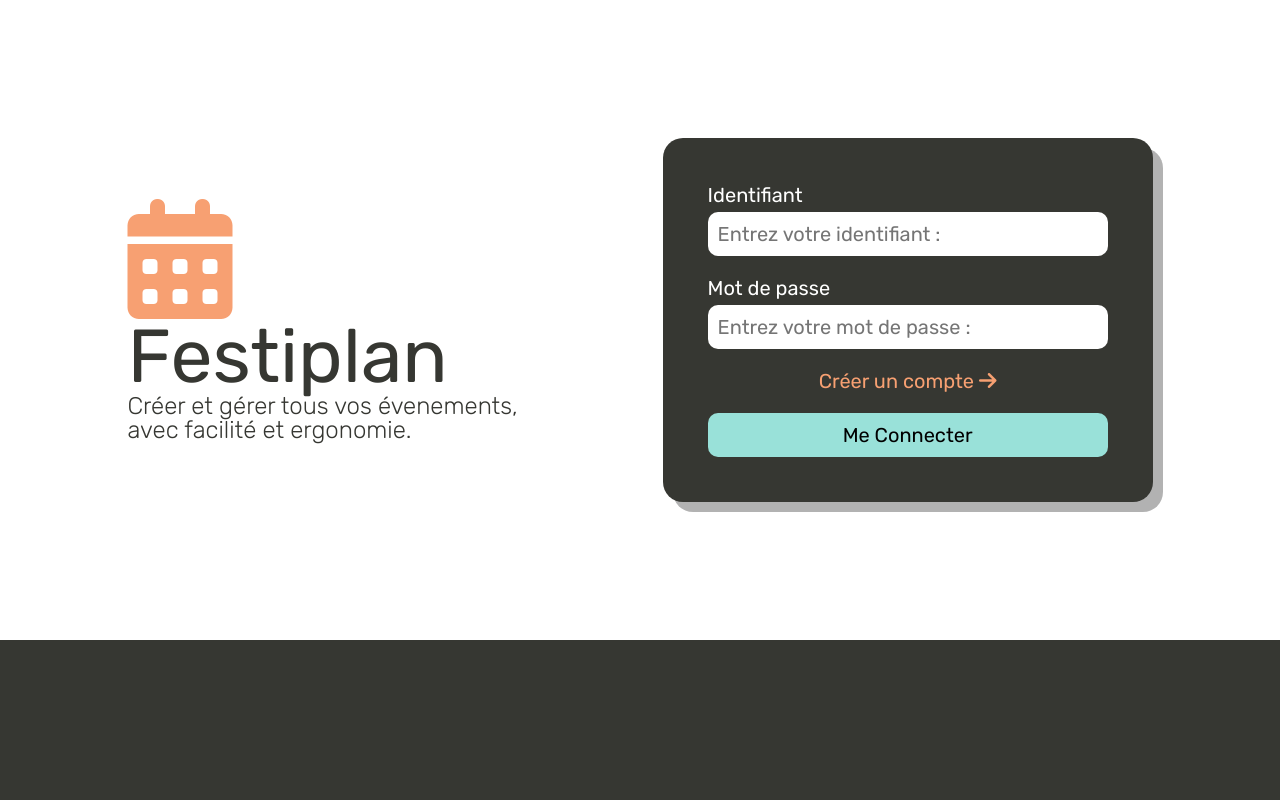
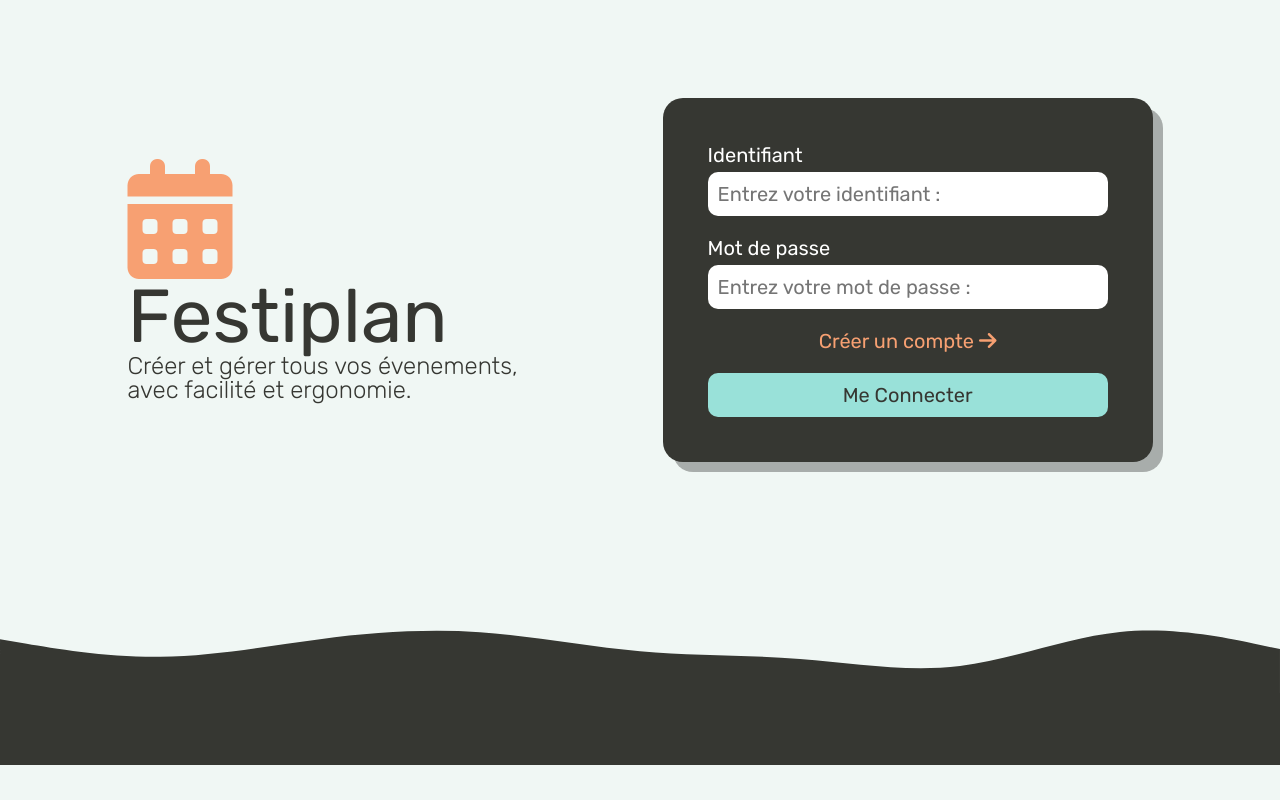
Before and after one commit to GroupeSAETPA1/Festiplan, a PHP site: page /views/index.php in a window 1280 px wide. Run offline with PHP 8.4, Linux system fonts and the light colour scheme; some libraries are stand-ins or nearby versions.

Commit message:
avacée ui, svg footer

```diff
--- a/FestiplanWeb/static/style/css/index/forms.css
+++ b/FestiplanWeb/static/style/css/index/forms.css
@@ -38,6 +38,7 @@
 
 .formulaire .boutonConnexion {
   background: #99E1D9;
+  color: #363732;
 }
 
 .formulaire form {
@@ -84,12 +85,12 @@
 
 .creationCompte .boutonCreation {
   background: #99E1D9;
-  color: black;
+  color: #363732;
 }
 
 .creationCompte .retour {
   background: #F7A072;
-  color: black;
+  color: #363732;
 }
 
 
--- a/FestiplanWeb/static/style/css/index/index.css
+++ b/FestiplanWeb/static/style/css/index/index.css
@@ -8,15 +8,16 @@
 }
 
 body {
-  background: white;
+  background: #F0F7F4;
   color: #363732;
   font-size: 20px;
+  overflow: hidden;
 }
 
 .app {
   display: flex;
   flex-direction: column;
-  height: 80vh;
+  height: 70vh;
   width: 100%;
   overflow: hidden;
 }
@@ -52,7 +53,7 @@
 
 footer {
   flex: none;
-  min-height: 20vh;
+  min-height: 9vh;
   background: #363732;
 }
 
--- /dev/null
+++ b/FestiplanWeb/static/style/css/svg.css
@@ -0,0 +1,21 @@
+@import url("https://fonts.googleapis.com/css2?family=Rubik:ital,wght@0,300;0,400;0,500;0,600;0,700;0,800;0,900;1,300;1,400;1,500;1,600;1,700;1,800;1,900&display=swap"); /* declaration des variables */
+/* ne codez pas ici, c'est le fichier pour les variables, etc. */
+.spacer {
+  width: 100%;
+  background-repeat: no-repeat;
+  background-position: center;
+  background-size: cover;
+  aspect-ratio: 1920/200;
+}
+
+.ratio-100 {
+  aspect-ratio: 960/100;
+}
+
+.wave-white-to-grey {
+  background-image: url("../../assets/svgs/wave-white-to-grey.svg");
+}
+
+
+
+/*# sourceMappingURL=svg.css.map */
--- a/FestiplanWeb/static/style/scss/index/forms.css
+++ b/FestiplanWeb/static/style/scss/index/forms.css
@@ -32,6 +32,7 @@
 }
 .formulaire .boutonConnexion {
   background: #99E1D9;
+  color: #363732;
 }
 .formulaire form {
   display: flex;
@@ -73,11 +74,11 @@
 }
 .creationCompte .boutonCreation {
   background: #99E1D9;
-  color: black;
+  color: #363732;
 }
 .creationCompte .retour {
   background: #F7A072;
-  color: black;
+  color: #363732;
 }
 
 /*# sourceMappingURL=forms.css.map */
--- a/FestiplanWeb/static/style/scss/index/forms.scss
+++ b/FestiplanWeb/static/style/scss/index/forms.scss
@@ -32,6 +32,7 @@
   }
   .boutonConnexion {
     background: $light-blue;
+    color: $dark-grey;
   }
   form {
     display: flex;
@@ -76,10 +77,10 @@
   }
   .boutonCreation {
     background: $light-blue;
-    color: black;
+    color: $dark-grey;
   }
   .retour {
     background: $orange;
-    color: black;
+    color: $dark-grey;
   }
 }
--- a/FestiplanWeb/static/style/scss/index/index.scss
+++ b/FestiplanWeb/static/style/scss/index/index.scss
@@ -8,15 +8,16 @@
 }
 
 body {
-  background: white;
+  background: $white;
   color: $dark-grey;
   font-size: 20px;
+  overflow: hidden;
 }
 
 .app {
   display: flex;
   flex-direction: column;
-  height: 80vh;
+  height: 70vh;
   width: 100%;
   overflow: hidden;
 }
@@ -51,6 +52,6 @@
 
 footer {
   flex: none;
-  min-height: 20vh;
+  min-height: 9vh;
   background: $dark-grey;
 }
--- /dev/null
+++ b/FestiplanWeb/static/style/scss/svg.scss
@@ -0,0 +1,17 @@
+@import 'main';
+
+.spacer {
+  width: 100%;
+  background-repeat: no-repeat;
+  background-position: center;
+  background-size: cover;
+  aspect-ratio: 1920/200
+}
+
+.ratio-100 {
+  aspect-ratio: 960/100
+}
+
+.wave-white-to-grey {
+  background-image: url('../../assets/svgs/wave-white-to-grey.svg');
+}
--- a/FestiplanWeb/views/index.php
+++ b/FestiplanWeb/views/index.php
@@ -8,6 +8,7 @@
     <title>Festiplan - Page d'Acceuil</title>
     <link rel="stylesheet" href="../static/style/css/index/index.css">
     <link rel="stylesheet" href="../static/style/css/index/forms.css">
+    <link rel="stylesheet" href="../static/style/css/svg.css">
 
     <!-- Font Awesome -->
     <link rel="stylesheet"
@@ -103,6 +104,7 @@
 
         </div>
     </div>
+    <div class="spacer ratio-100 wave-white-to-grey"></div>
     <footer class="footer">
     </footer>
 </body>
```
Also changed, not shown: FestiplanWeb/static/style/scss/index/index.css (+4 -3 lines), FestiplanWeb/static/style/scss/svg.css (added, +19 -0 lines), FestiplanWeb/static/assets/svgs/temp.txt (deleted), FestiplanWeb/static/assets/svgs/wave-white-to-grey.svg (added), 6 other files.
